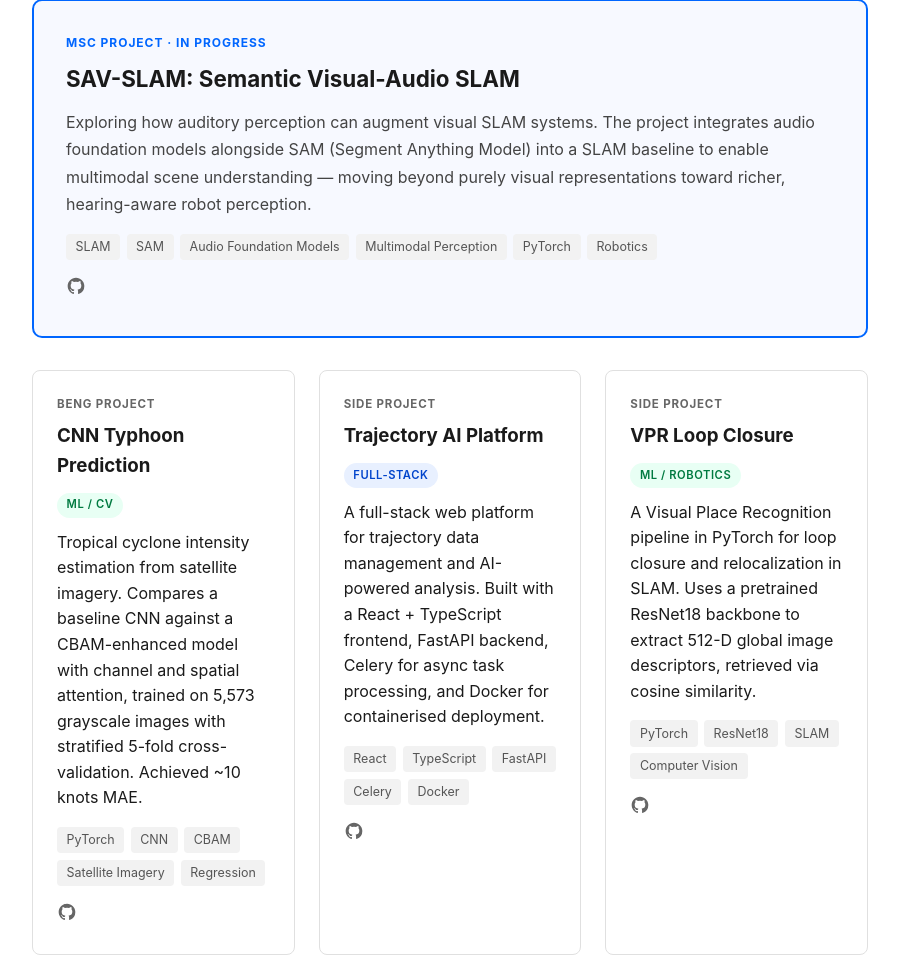
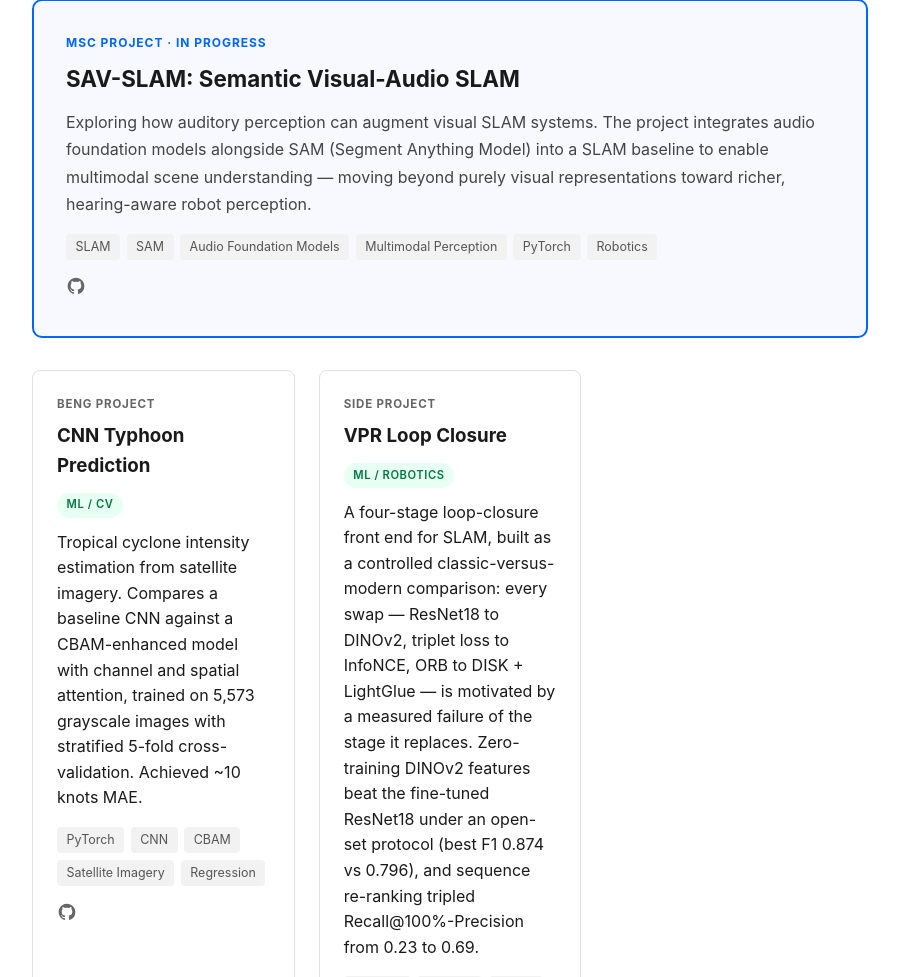
Before and after one commit to PchT4129/personal-website, a FastAPI app: page / in a window 1280 px wide. Shown: the part 1075-2052 px from the top of the page, without its empty margins (190-1089 px from the left). Run offline with FastAPI, Linux system fonts and the light colour scheme; some libraries are stand-ins or nearby versions.

Commit message:
Drop the trajectory platform card, rewrite the VPR one
The trajectory platform never got past intent, so it comes off the site.

The VPR description had fallen two versions behind — it still said pretrained
ResNet18 with cosine similarity, which is only the first of four stages now.
Replaces it with the classic-versus-modern framing the project actually has,
and cites the two results worth citing: zero-training DINOv2 beating the
fine-tuned ResNet18 on open-set F1 (0.874 vs 0.796), and sequence re-ranking
tripling Recall@100%-Precision.

Co-Authored-By: Claude Opus 5 <noreply@anthropic.com>

```diff
--- a/templates/index.html
+++ b/templates/index.html
@@ -116,31 +116,16 @@
                 <div class="project-card fade-up">
                     <div class="card-label">Side Project</div>
                     <div class="card-header">
-                        <h3>Trajectory AI Platform</h3>
-                        <span class="badge badge-fullstack">Full-Stack</span>
-                    </div>
-                    <p>A full-stack web platform for trajectory data management and AI-powered analysis. Built with a React + TypeScript frontend, FastAPI backend, Celery for async task processing, and Docker for containerised deployment.</p>
-                    <div class="tags">
-                        <span class="tag">React</span>
-                        <span class="tag">TypeScript</span>
-                        <span class="tag">FastAPI</span>
-                        <span class="tag">Celery</span>
-                        <span class="tag">Docker</span>
-                    </div>
-                    <a href="https://github.com/PchT4129/trajectory-ai-platform" target="_blank" rel="noopener" class="card-link" aria-label="View on GitHub"><svg xmlns="http://www.w3.org/2000/svg" width="20" height="20" viewBox="0 0 24 24" fill="currentColor"><path d="M12 2C6.477 2 2 6.484 2 12.017c0 4.425 2.865 8.18 6.839 9.504.5.092.682-.217.682-.483 0-.237-.008-.868-.013-1.703-2.782.605-3.369-1.343-3.369-1.343-.454-1.158-1.11-1.466-1.11-1.466-.908-.62.069-.608.069-.608 1.003.07 1.531 1.032 1.531 1.032.892 1.53 2.341 1.088 2.91.832.092-.647.35-1.088.636-1.338-2.22-.253-4.555-1.113-4.555-4.951 0-1.093.39-1.988 1.029-2.688-.103-.253-.446-1.272.098-2.65 0 0 .84-.27 2.75 1.026A9.564 9.564 0 0 1 12 6.844a9.59 9.59 0 0 1 2.504.337c1.909-1.296 2.747-1.027 2.747-1.027.546 1.379.202 2.398.1 2.651.64.7 1.028 1.595 1.028 2.688 0 3.848-2.339 4.695-4.566 4.943.359.309.678.92.678 1.855 0 1.338-.012 2.419-.012 2.747 0 .268.18.58.688.482A10.02 10.02 0 0 0 22 12.017C22 6.484 17.522 2 12 2z"/></svg></a>
-                </div>
-                <div class="project-card fade-up">
-                    <div class="card-label">Side Project</div>
-                    <div class="card-header">
                         <h3>VPR Loop Closure</h3>
                         <span class="badge badge-ml">ML / Robotics</span>
                     </div>
-                    <p>A Visual Place Recognition pipeline in PyTorch for loop closure and relocalization in SLAM. Uses a pretrained ResNet18 backbone to extract 512-D global image descriptors, retrieved via cosine similarity.</p>
+                    <p>A four-stage loop-closure front end for SLAM, built as a controlled classic-versus-modern comparison: every swap — ResNet18 to DINOv2, triplet loss to InfoNCE, ORB to DISK + LightGlue — is motivated by a measured failure of the stage it replaces. Zero-training DINOv2 features beat the fine-tuned ResNet18 under an open-set protocol (best F1 0.874 vs 0.796), and sequence re-ranking tripled Recall@100%-Precision from 0.23 to 0.69.</p>
                     <div class="tags">
                         <span class="tag">PyTorch</span>
-                        <span class="tag">ResNet18</span>
+                        <span class="tag">DINOv2</span>
                         <span class="tag">SLAM</span>
-                        <span class="tag">Computer Vision</span>
+                        <span class="tag">Metric Learning</span>
+                        <span class="tag">LightGlue</span>
                     </div>
                     <a href="https://github.com/PchT4129/vpr-loop-closure" target="_blank" rel="noopener" class="card-link" aria-label="View on GitHub"><svg xmlns="http://www.w3.org/2000/svg" width="20" height="20" viewBox="0 0 24 24" fill="currentColor"><path d="M12 2C6.477 2 2 6.484 2 12.017c0 4.425 2.865 8.18 6.839 9.504.5.092.682-.217.682-.483 0-.237-.008-.868-.013-1.703-2.782.605-3.369-1.343-3.369-1.343-.454-1.158-1.11-1.466-1.11-1.466-.908-.62.069-.608.069-.608 1.003.07 1.531 1.032 1.531 1.032.892 1.53 2.341 1.088 2.91.832.092-.647.35-1.088.636-1.338-2.22-.253-4.555-1.113-4.555-4.951 0-1.093.39-1.988 1.029-2.688-.103-.253-.446-1.272.098-2.65 0 0 .84-.27 2.75 1.026A9.564 9.564 0 0 1 12 6.844a9.59 9.59 0 0 1 2.504.337c1.909-1.296 2.747-1.027 2.747-1.027.546 1.379.202 2.398.1 2.651.64.7 1.028 1.595 1.028 2.688 0 3.848-2.339 4.695-4.566 4.943.359.309.678.92.678 1.855 0 1.338-.012 2.419-.012 2.747 0 .268.18.58.688.482A10.02 10.02 0 0 0 22 12.017C22 6.484 17.522 2 12 2z"/></svg></a>
                 </div>
```
